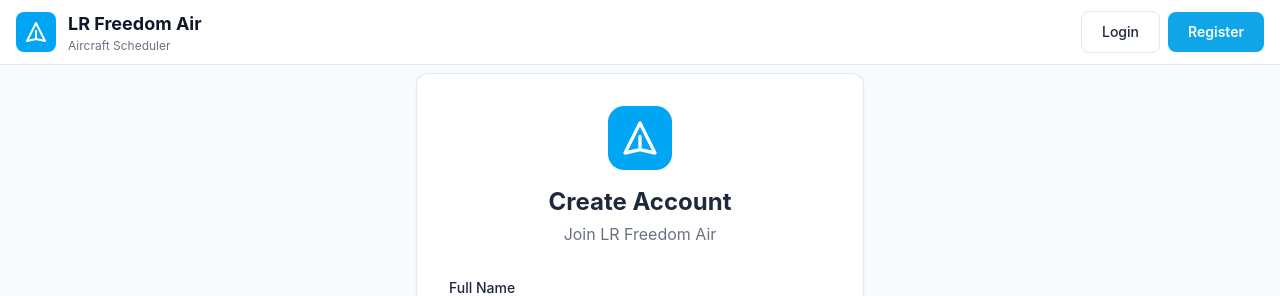
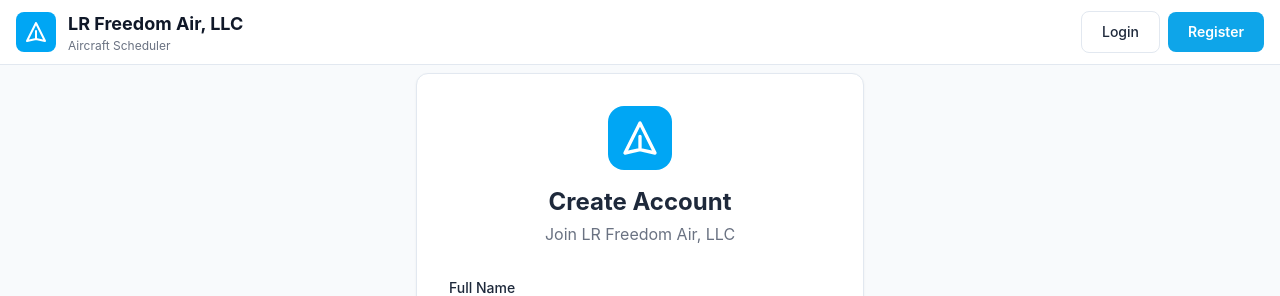
Before and after one commit to arentz1234-code/LR-Freedom-Air-Schedule, a Next.js app: page /register in a window 1280 px wide. Shown: the top 296 px of the page. Built offline with nearby package versions, Linux system fonts and the light colour scheme; no server answers; the database is empty.

Commit message:
Change name to LR Freedom Air, LLC

```diff
--- a/src/app/layout.tsx
+++ b/src/app/layout.tsx
@@ -5,8 +5,8 @@
 import { initDb } from '@/lib/db';
 
 export const metadata: Metadata = {
-  title: 'LR Freedom Air Scheduler',
-  description: 'Aircraft booking calendar for LR Freedom Air',
+  title: 'LR Freedom Air, LLC Scheduler',
+  description: 'Aircraft booking calendar for LR Freedom Air, LLC',
 };
 
 // Initialize database on server start
--- a/src/app/register/page.tsx
+++ b/src/app/register/page.tsx
@@ -60,7 +60,7 @@
             </svg>
           </div>
           <h1 className="text-2xl font-bold">Create Account</h1>
-          <p className="text-gray-500 mt-1">Join LR Freedom Air</p>
+          <p className="text-gray-500 mt-1">Join LR Freedom Air, LLC</p>
         </div>
 
         <form onSubmit={handleSubmit} className="space-y-4">
--- a/src/components/Navigation.tsx
+++ b/src/components/Navigation.tsx
@@ -25,7 +25,7 @@
               </svg>
             </div>
             <div>
-              <h1 className="font-bold text-lg text-gray-900">LR Freedom Air</h1>
+              <h1 className="font-bold text-lg text-gray-900">LR Freedom Air, LLC</h1>
               <p className="text-xs text-gray-500">Aircraft Scheduler</p>
             </div>
           </Link>
```
